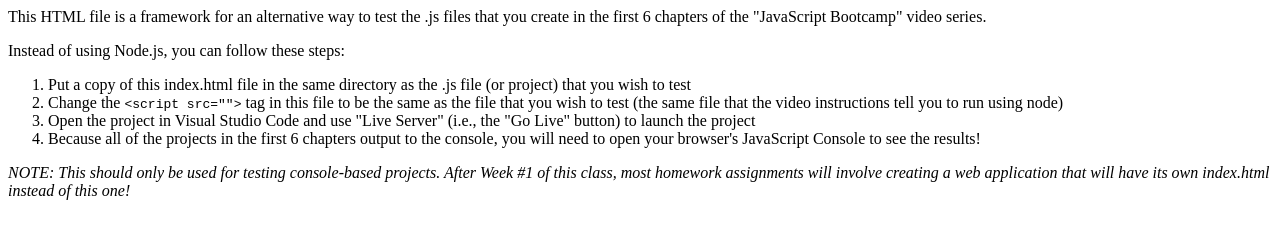
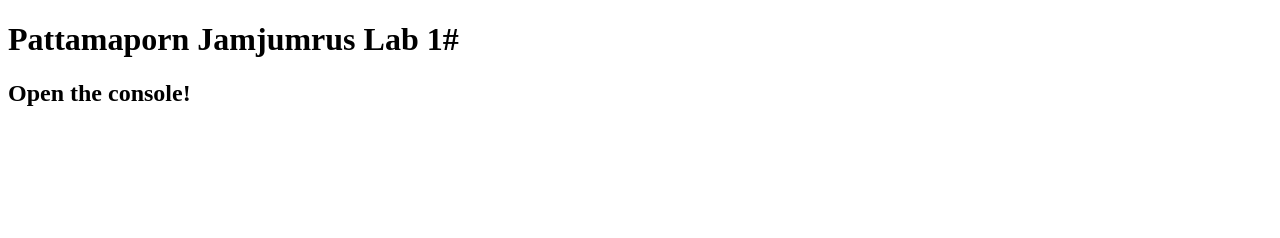
Before and after one commit to pjamjumrus-DGM/dgm6109, a plain HTML site: page index.html in a window 1280 px wide. Drawn offline with Linux system fonts and the light colour scheme.

Commit message:
This is  lab1 assignment : temperature converter

```diff
--- a/index.html
+++ b/index.html
@@ -1,19 +1,14 @@
+<!DOCTYPE html>
 <html>
     <head>
         <title>Test JavaScript Console File</title>
     </head>
 
     <body>
-        <p>This HTML file is a framework for an alternative way to test the .js files that you create in the first 6 chapters of the "JavaScript Bootcamp" video series.</p>
-        <p>Instead of using Node.js, you can follow these steps:</p>
-        <ol>
-            <li>Put a copy of this index.html file in the same directory as the .js file (or project) that you wish to test</li>
-            <li>Change the <code>&lt;script src=""&gt;</code> tag in this file to be the same as the file that you wish to test (the same file that the video instructions tell you to run using node)</li>
-            <li>Open the project in Visual Studio Code and use "Live Server" (i.e., the "Go Live" button) to launch the project</li>
-            <li>Because all of the projects in the first 6 chapters output to the console, you will need to open your browser's JavaScript Console to see the results!</li>
-        </ol>
-        <p><i>NOTE: This should only be used for testing console-based projects. After Week #1 of this class, most homework assignments will involve creating a web application that will have its own index.html instead of this one!</i></p>
+       <h1>Pattamaporn Jamjumrus Lab 1#</h1>
+       <h2>Open the console!</h2>
+
+    <script src="temperature.js"></script>
     </body>
 
-    <script src="your-script-name-here.js"></script>
-    </html>
+</html>
--- /dev/null
+++ b/temperature.js
@@ -0,0 +1,8 @@
+let fahrenheit = 86 // Bangkok, Thailand - November average temperature, 2024
+
+let celsius = (fahrenheit - 32) * 5 / 9
+let kelvin = (fahrenheit + 459.67) * 5 / 9
+
+console.log("Temperature (fahrenheit): " + fahrenheit)
+console.log("Temperature (celsius): " + celsius)
+console.log("Temperature (kelvin): " + kelvin)
```
